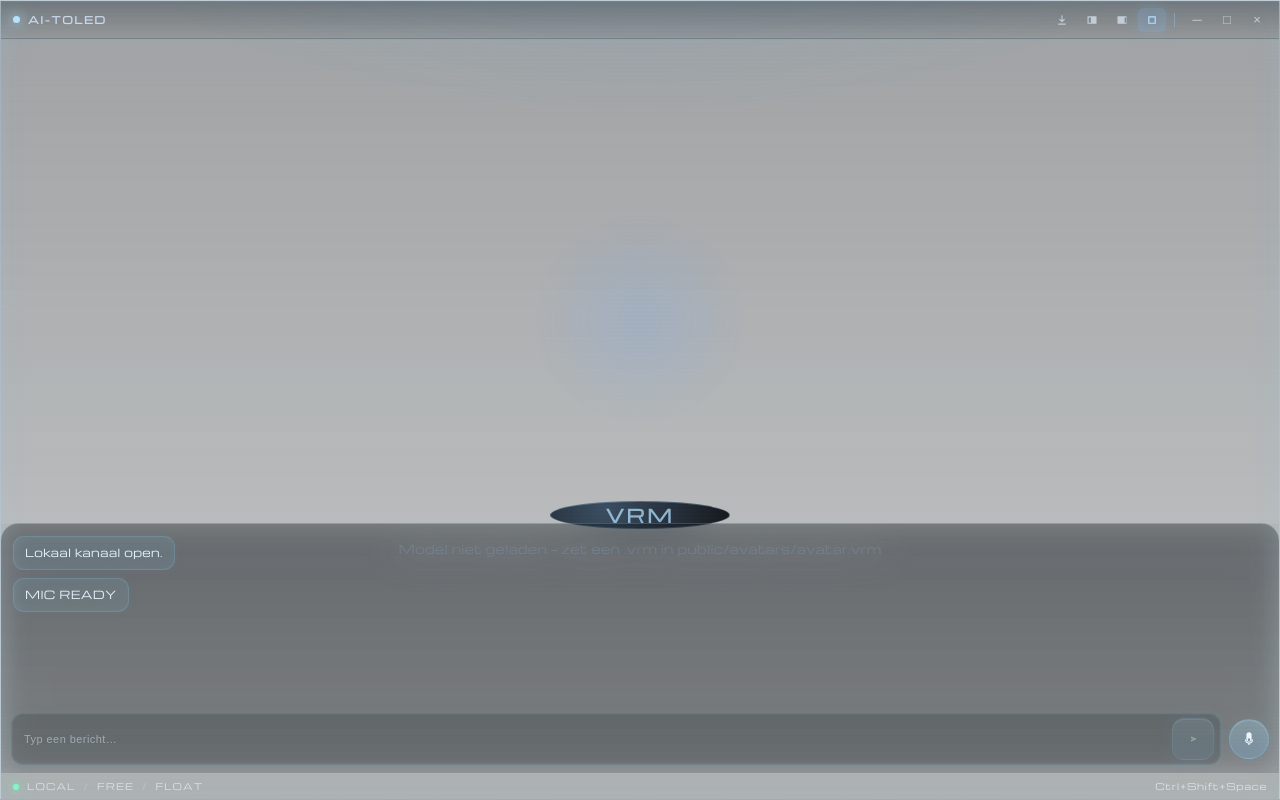
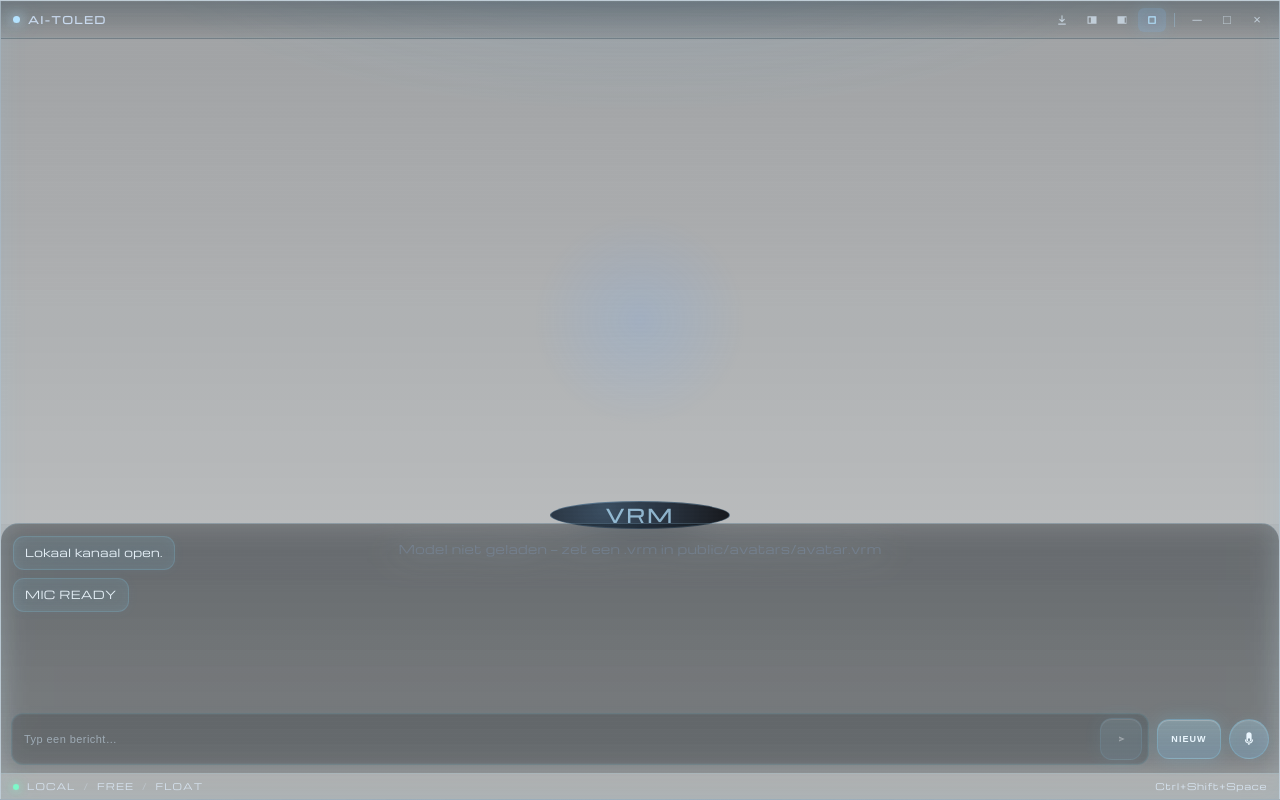
Before and after one commit to wilfredBart/AI-TOLD, a React (Vite) app: page / in a window 1280 px wide. Built offline with nearby package versions, Linux system fonts and the light colour scheme; no server answers.

Commit message:
Add duplicate-send guard and clear conversation action

```diff
--- a/src/App.css
+++ b/src/App.css
@@ -494,6 +494,15 @@ button:not(:disabled),
     inset 0 1px 0 rgba(255, 255, 255, 0.22);
 }
 
+.input-row .clear-button {
+  min-width: 64px;
+  height: 40px;
+  padding: 0 12px;
+  font-size: 9px;
+  letter-spacing: 0.12em;
+  text-transform: uppercase;
+}
+
 .input-row button.mic-button {
   min-width: 40px;
   width: 40px;
--- a/src/components/Chat/ChatPlaceholder.jsx
+++ b/src/components/Chat/ChatPlaceholder.jsx
@@ -1,5 +1,10 @@
 import { useEffect, useRef, useState } from "react";
 import { invoke } from "@tauri-apps/api/core";
+
+const createWelcomeMessages = () => [
+  { id: 1, sender: "ai", text: "Lokaal kanaal open." },
+  { id: 2, sender: "ai", text: "MIC READY" },
+];
 
 export default function ChatPlaceholder() {
   const [status, setStatus] = useState("MIC READY");
@@ -8,10 +13,8 @@ export default function ChatPlaceholder() {
   const [errorMessage, setErrorMessage] = useState(null);
   const [draft, setDraft] = useState("");
   const messagesEndRef = useRef(null);
-  const [messages, setMessages] = useState([
-    { id: 1, sender: "ai", text: "Lokaal kanaal open." },
-    { id: 2, sender: "ai", text: "MIC READY" },
-  ]);
+  const sendingRef = useRef(false);
+  const [messages, setMessages] = useState(createWelcomeMessages);
 
   function addMessage(sender, text) {
     setMessages((currentMessages) => [
@@ -24,14 +27,24 @@ export default function ChatPlaceholder() {
     ]);
   }
 
+  function resetConversation() {
+    if (sendingRef.current) return;
+
+    setMessages(createWelcomeMessages());
+    setErrorMessage(null);
+    setDraft("");
+    setStatus("MIC READY");
+  }
+
   useEffect(() => {
     messagesEndRef.current?.scrollIntoView({ behavior: "smooth" });
   }, [messages]);
 
   async function handleSend() {
     const text = draft.trim();
-    if (!text || testing || sending) return;
+    if (!text || testing || sendingRef.current) return;
 
+    sendingRef.current = true;
     setSending(true);
     setErrorMessage(null);
     setStatus("SENDING...");
@@ -68,6 +81,7 @@ export default function ChatPlaceholder() {
       setStatus("MIC UNAVAILABLE · AI_PIPELINE_UNAVAILABLE");
       addMessage("ai", fallbackMessage);
     } finally {
+      sendingRef.current = false;
       setSending(false);
     }
   }
@@ -165,6 +179,17 @@ export default function ChatPlaceholder() {
         </div>
 
         <button
+          className="clear-button"
+          type="button"
+          onClick={resetConversation}
+          disabled={sending || testing}
+          aria-label="Nieuwe conversatie"
+          title="Nieuwe conversatie"
+        >
+          Nieuw
+        </button>
+
+        <button
           className="mic-button"
           type="button"
           onClick={testPipeline}
```
Also changed, not shown: 1 other file (tests, documents, lock files or other folders).
